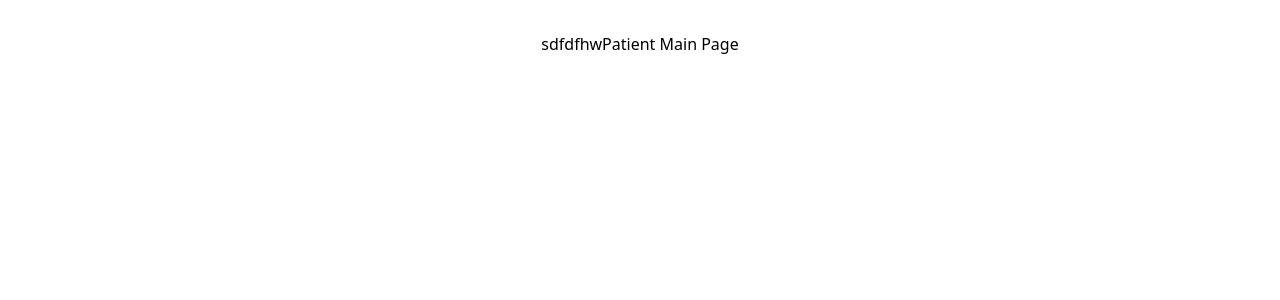
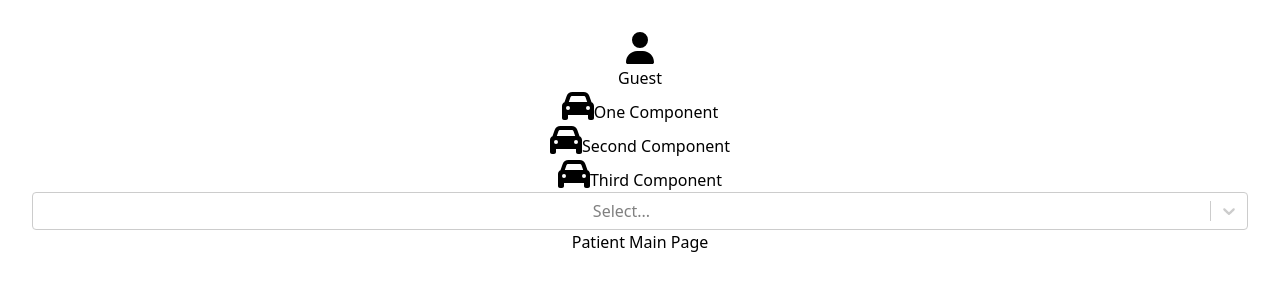
Before and after one commit to sajanstha201/Bharat-Health-Frontend, a React (Vite) app: page /patient in a window 1280 px wide. Shown: the top 300 px of the page. Built offline with nearby package versions, Linux system fonts and the light colour scheme.

Commit message:
added the sidebar

```diff
--- a/package.json
+++ b/package.json
@@ -10,11 +10,15 @@
     "preview": "vite preview"
   },
   "dependencies": {
+    "@fortawesome/fontawesome-svg-core": "^6.6.0",
+    "@fortawesome/free-solid-svg-icons": "^6.6.0",
+    "@fortawesome/react-fontawesome": "^0.2.2",
     "@reduxjs/toolkit": "^2.2.7",
     "react": "^18.3.1",
     "react-dom": "^18.3.1",
     "react-redux": "^9.1.2",
-    "react-router-dom": "^6.26.2"
+    "react-router-dom": "^6.26.2",
+    "react-select": "^5.8.1"
   },
   "devDependencies": {
     "@eslint/js": "^9.9.0",
--- a/src/Layout.jsx
+++ b/src/Layout.jsx
@@ -4,7 +4,6 @@ import Footer from "./components/Footer/Footer"
 export default function Layout() {
     return (
         <>
-            sdfdfhw
             <Outlet />
             <Footer></Footer>
         </>
--- /dev/null
+++ b/src/components/Header/TopHeader.jsx
@@ -0,0 +1,30 @@
+import React from "react"
+import Select from 'react-select'
+import { useState } from "react"
+export default function TopHeader(){
+    const [user,setUser]=useState('')
+   return(
+    <div className="w-screen flex items-center justify-center h-[10%]">
+        <div className="w-[60%] flex items-center justify-between">
+            <div>
+                One Component
+            </div>
+            <div>
+                Second Component
+            </div>
+            <div>
+                Third Component
+            </div>
+        </div>
+
+        <div className="flex items-center justify-center w-[10%]">
+            <Select
+            value={'null'}
+            options={[{value:'user',label:'U'},{value:'doctor',label:'D'},{value:'test-lab',label:'T'},{value:'pharmacy',label:'P'}]}
+            onChange={(selected)=>setUser(selected)}
+            />
+        </div>
+
+    </div>
+   )
+}
--- /dev/null
+++ b/src/components/SideBar/SideBar.jsx
@@ -0,0 +1,48 @@
+import React from "react"
+import Select from 'react-select'
+import { useState } from "react"
+import { FontAwesomeIcon } from '@fortawesome/react-fontawesome';
+import { faUser ,faCar} from '@fortawesome/free-solid-svg-icons';
+import { useNavigate } from "react-router-dom";
+export default function SideBar(){
+    const [user,setUser]=useState('')
+    const navigate=useNavigate()
+   return(
+    <div className="h-auto fixed grid gap-5 w-[20%] top-0 left-0 m-2 rounded-md p-4 bg-gray-200 shadow-lg">
+        <div className="flex items-start w-full p-2 gap-10">
+            <FontAwesomeIcon icon={faUser} size='2x'/>
+            <p>Guest</p>
+        </div>
+        <div className="flex items-center gap-5">
+            <FontAwesomeIcon icon={faCar} size="2x"/>
+            One Component
+        </div>
+        <div className="flex items-center gap-5">
+            <FontAwesomeIcon icon={faCar} size="2x"/>
+            Second Component
+        </div>
+        <div className="flex items-center gap-5">
+            <FontAwesomeIcon icon={faCar} size="2x"/>
+            Third Component
+        </div>
+
+        <div className="flex">
+            <Select
+            value={'null'}
+            options={[
+                {value:'user',label:'Guest'},
+                {value:'patient',label:'Patient'},
+                {value:'doctor',label:'Doctor'},
+                {value:'testlab',label:'Test Lab'},
+                {value:'pharmacy',label:'Pharmacy'}
+            ]}
+            onChange={(selected)=>{
+                console.log(selected)
+                navigate("/"+selected['value'])
+            }}
+            />
+        </div>
+
+    </div>
+   )
+}
--- a/src/components/User/NonRegistered/NonRegisteredMainPage.jsx
+++ b/src/components/User/NonRegistered/NonRegisteredMainPage.jsx
@@ -1,9 +1,12 @@
 import React from "react"
+import TopHeader from "../../Header/TopHeader"
+import SideBar from "../../SideBar/SideBar"
 
 export default function NonRegisteredMainPage() {
     return (
-        <>
+        <div className="">
+            <SideBar/>
         <p>This is for normal user</p>
-        </>
+        </div>
     )
 }
--- a/src/components/User/Registered/Doctor/DoctorMainPage.jsx
+++ b/src/components/User/Registered/Doctor/DoctorMainPage.jsx
@@ -1,7 +1,9 @@
 import React from "react"
+import SideBar from "../../../SideBar/SideBar"
 export default function DoctorMainPage(){
    return(
    <>
-
+   <SideBar/>
+   Doctor main page
    </>)
 }
--- a/src/components/User/Registered/Patient/PatientMainPage.jsx
+++ b/src/components/User/Registered/Patient/PatientMainPage.jsx
@@ -1,7 +1,9 @@
 import React from "react"
+import SideBar from "../../../SideBar/SideBar"
 export default function PatientMainPage(){
    return(
    <>
+   <SideBar/>
       Patient Main Page
    </>)
 }
--- a/src/components/User/Registered/Pharmacy/PharmacyMainPage.jsx
+++ b/src/components/User/Registered/Pharmacy/PharmacyMainPage.jsx
@@ -1,7 +1,9 @@
 import React from "react"
+import SideBar from "../../../SideBar/SideBar"
 export default function PharmacyMainPage(){
    return(
    <>
+   <SideBar/>
    Pharmacy Main Page
    </>)
 }
--- a/src/components/User/Registered/TestLab/TestLabMainPage.jsx
+++ b/src/components/User/Registered/TestLab/TestLabMainPage.jsx
@@ -1,7 +1,9 @@
 import React from "react"
+import SideBar from "../../../SideBar/SideBar"
 export default function TestLabMainPage(){
    return(
    <>
+   <SideBar/>
    test lab main page
    </>)
 }
```
Also changed, not shown: 1 other file (tests, documents, lock files or other folders).
